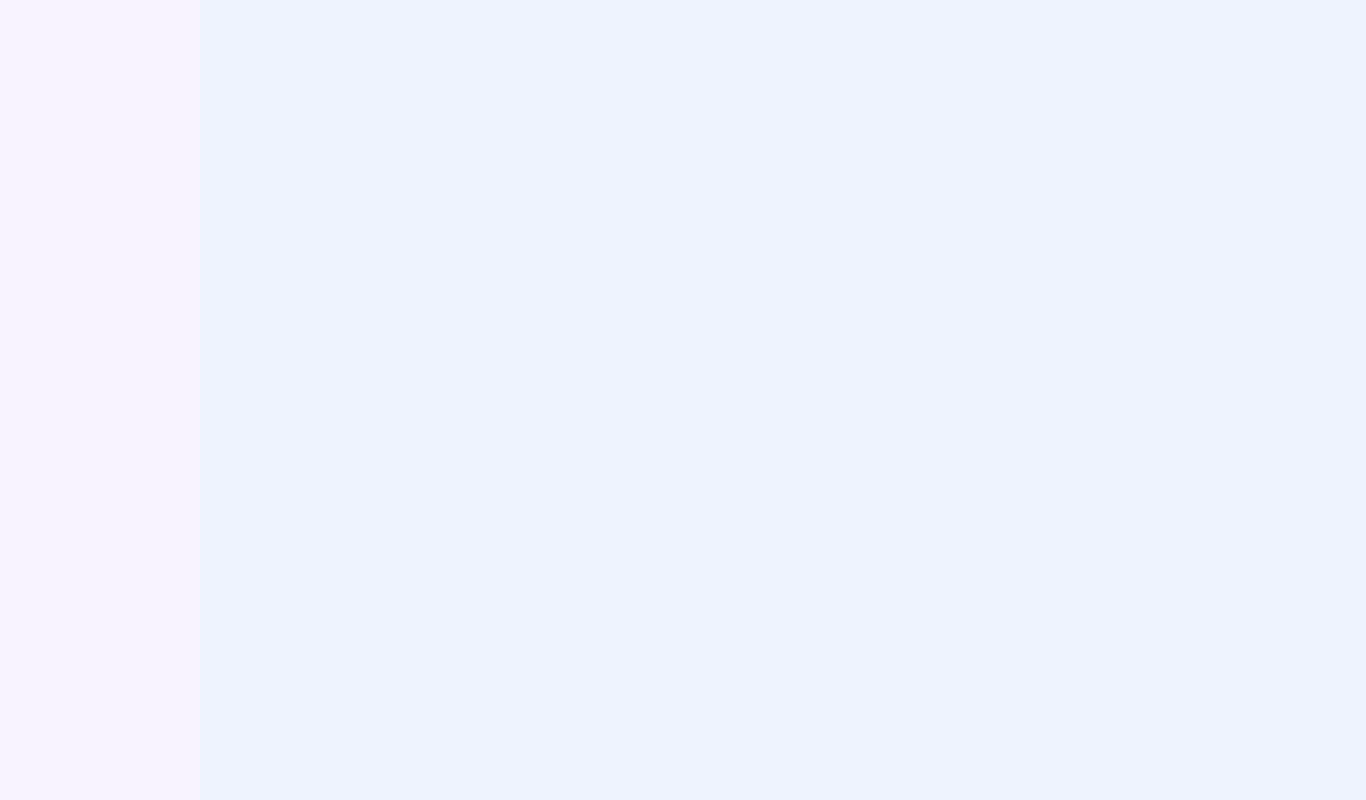
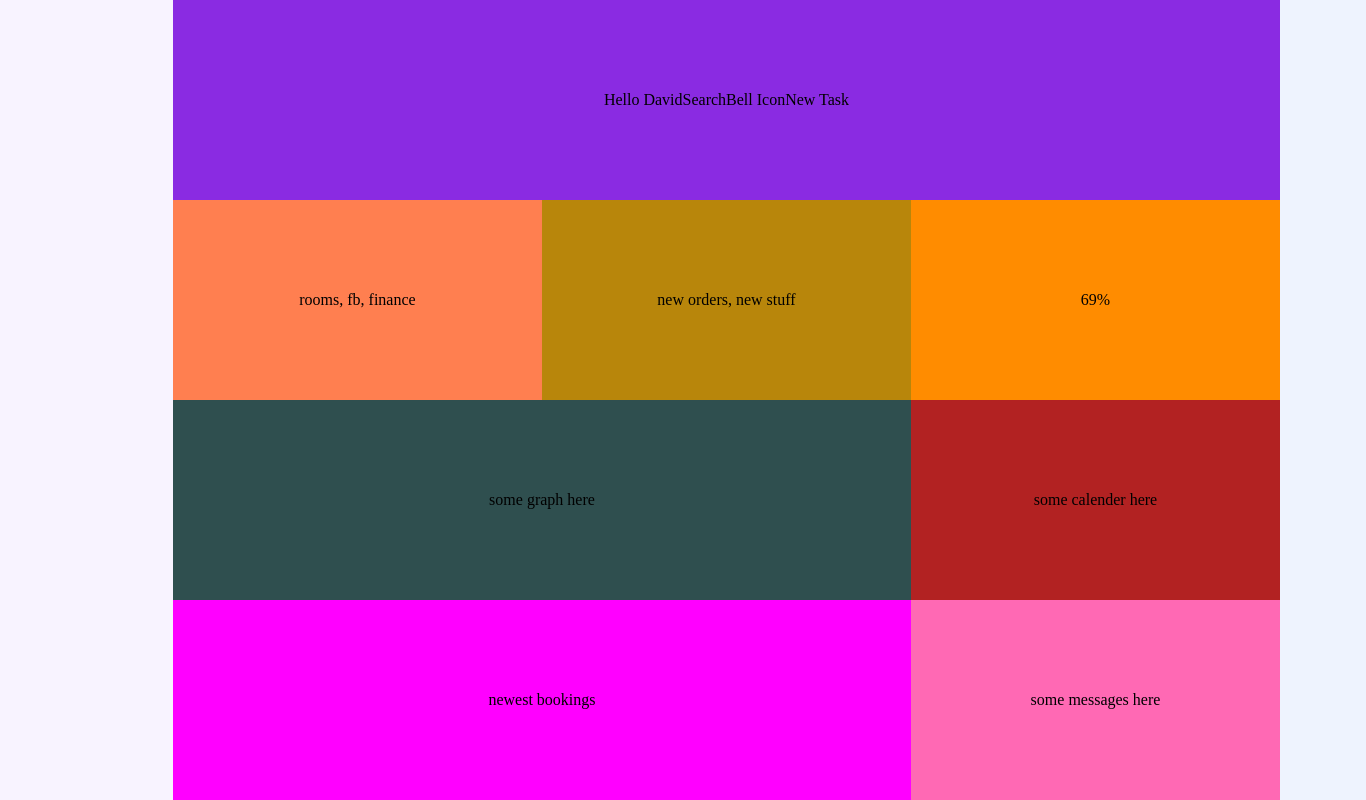
Before and after one commit to davidbraginsky/hlms, a plain HTML site: page index.html in a window 1280 px wide. Shown: the whole page, 1366 px wide, since content can reach past the window. Drawn offline with Linux system fonts and the light colour scheme.

Commit message:
Commit #4
-created basic layout for homepage

```diff
--- a/index.html
+++ b/index.html
@@ -14,17 +14,19 @@
     <div class="container">
         <div class="sidebar"></div>
         <div class="main">
-            <div class="greeting"></div>
-            <div class="searchbar"></div>
-            <div class="reminder"></div>
-            <div class="taskmanager"></div>
-            <div class="daprtment"></div>
-            <div class="information"></div>
-            <div class="occupancy"></div>
-            <div class="revenue"></div>
-            <div class="calendar"></div>
-            <div class="bookings"></div>
-            <div class="messages"></div>
+            <div class="toprow">
+                <div class="greeting">Hello David</div>
+                <div class="searchbar">Search</div>
+                <div class="reminder">Bell Icon</div>
+                <div class="taskmanager">New Task</div>
+            </div>
+            <div class="daprtment">rooms, fb, finance</div>
+            <div class="information">new orders, new stuff</div>
+            <div class="occupancy">69%</div>
+            <div class="revenue">some graph here</div>
+            <div class="calendar">some calender here</div>
+            <div class="bookings">newest bookings</div>
+            <div class="messages">some messages here</div>
         </div>
     </div>
 </body>
--- a/style.css
+++ b/style.css
@@ -9,9 +9,10 @@ body {
 }
 
 .container {
-    width: 1366px;
-    margin: 0 auto;
+    /* width: 1366px;
+    margin: 0 auto; */
     height: 100vh;
+    display: flex;
 }
 
 .sidebar {
@@ -19,3 +20,51 @@ body {
     height: 100vh;
     background-color: rgba(248,243,255,255);
 }
+
+.main {
+    display: grid;
+    grid-template-columns: 1fr 1fr 1fr;
+    grid-template-rows: 1fr 1fr 1fr 1fr;
+    width: 100%;
+}
+
+.toprow, .daprtment, .information, .occupancy, .revenue, .calendar, .bookings, .messages {
+    display: flex;
+    align-items: center;
+    justify-content: center;
+}
+
+.toprow {
+    background-color: blueviolet;
+    grid-column: 1/4;
+}
+
+.daprtment {
+    background-color: coral;
+}
+
+.information {
+    background-color: darkgoldenrod;
+}
+
+.occupancy {
+    background-color: darkorange;
+}
+
+.revenue {
+    background-color: darkslategray;
+    grid-column: 1/3;
+}
+
+.calendar {
+    background-color: firebrick;
+}
+
+.bookings {
+    background-color: fuchsia;
+    grid-column: 1/3;
+}
+
+.messages {
+    background-color: hotpink;
+}
```
